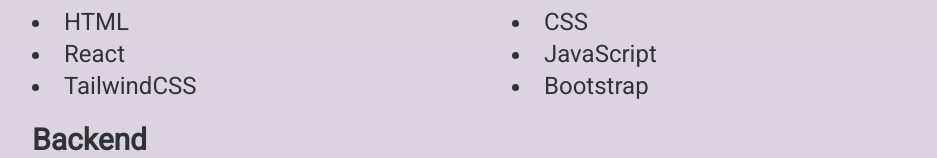
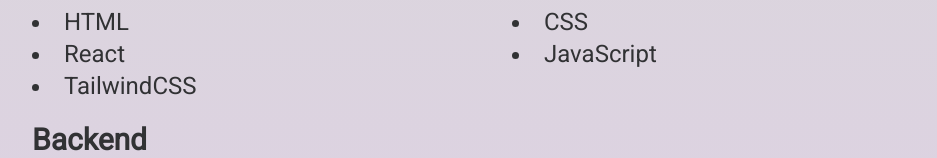
Before and after one commit to hugodanielcabral/portfolio, a React (Vite) app: page / in a window 1280 px wide. Shown: the part 794-952 px from the top of the page, without its empty margins (128-1065 px from the left). Built offline with nearby package versions, Linux system fonts and the light colour scheme.

Commit message:
modified items on li frontend

```diff
--- a/src/components/main/skills/MainSkills.jsx
+++ b/src/components/main/skills/MainSkills.jsx
@@ -15,7 +15,6 @@
           <li>React</li>
           <li>JavaScript</li>
           <li>TailwindCSS</li>
-          <li>Bootstrap</li>
         </ul>
         <p className="text-3xl font-bold text-[#313234] mt-5 dark:text-[#B0B5BC]">
           Backend
```
